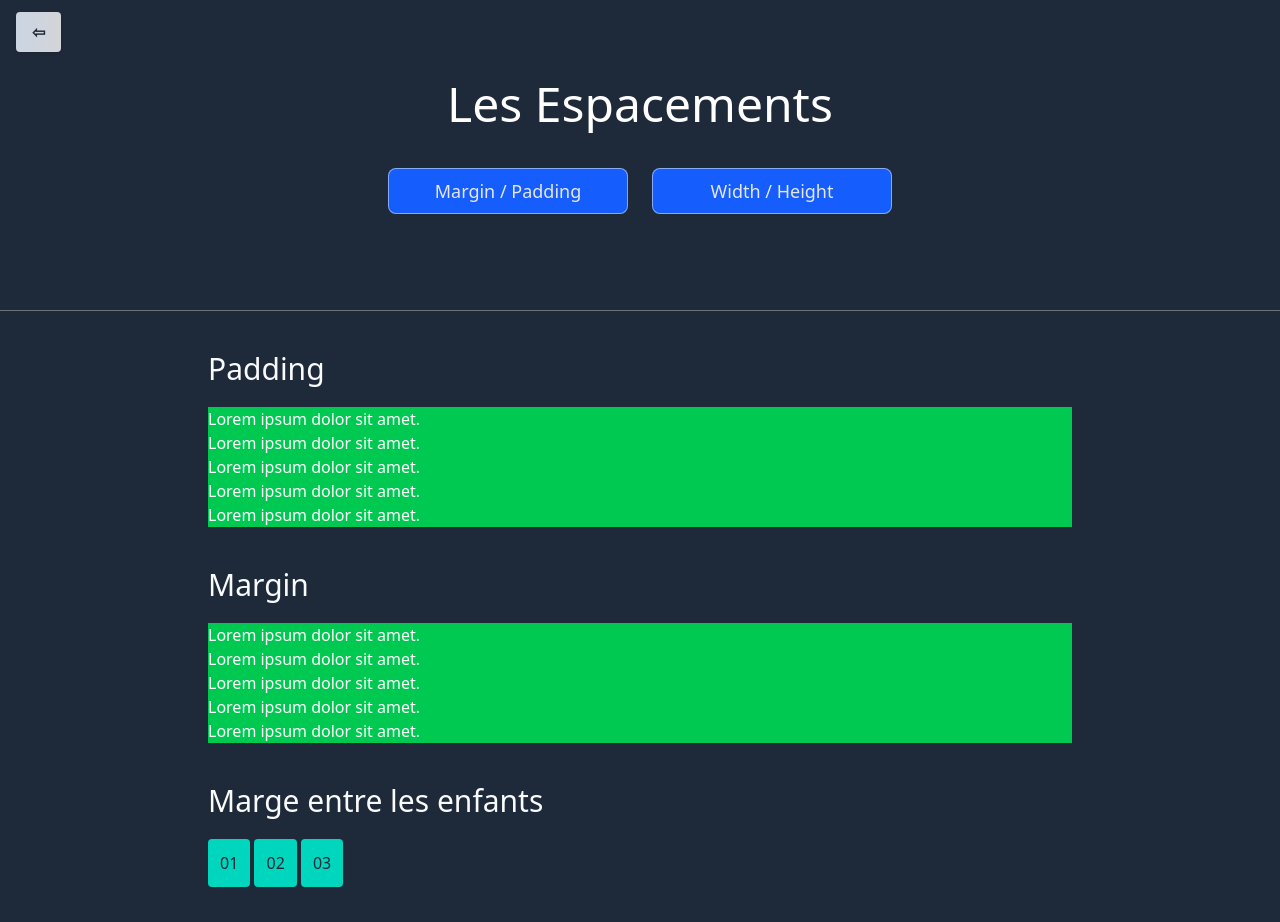
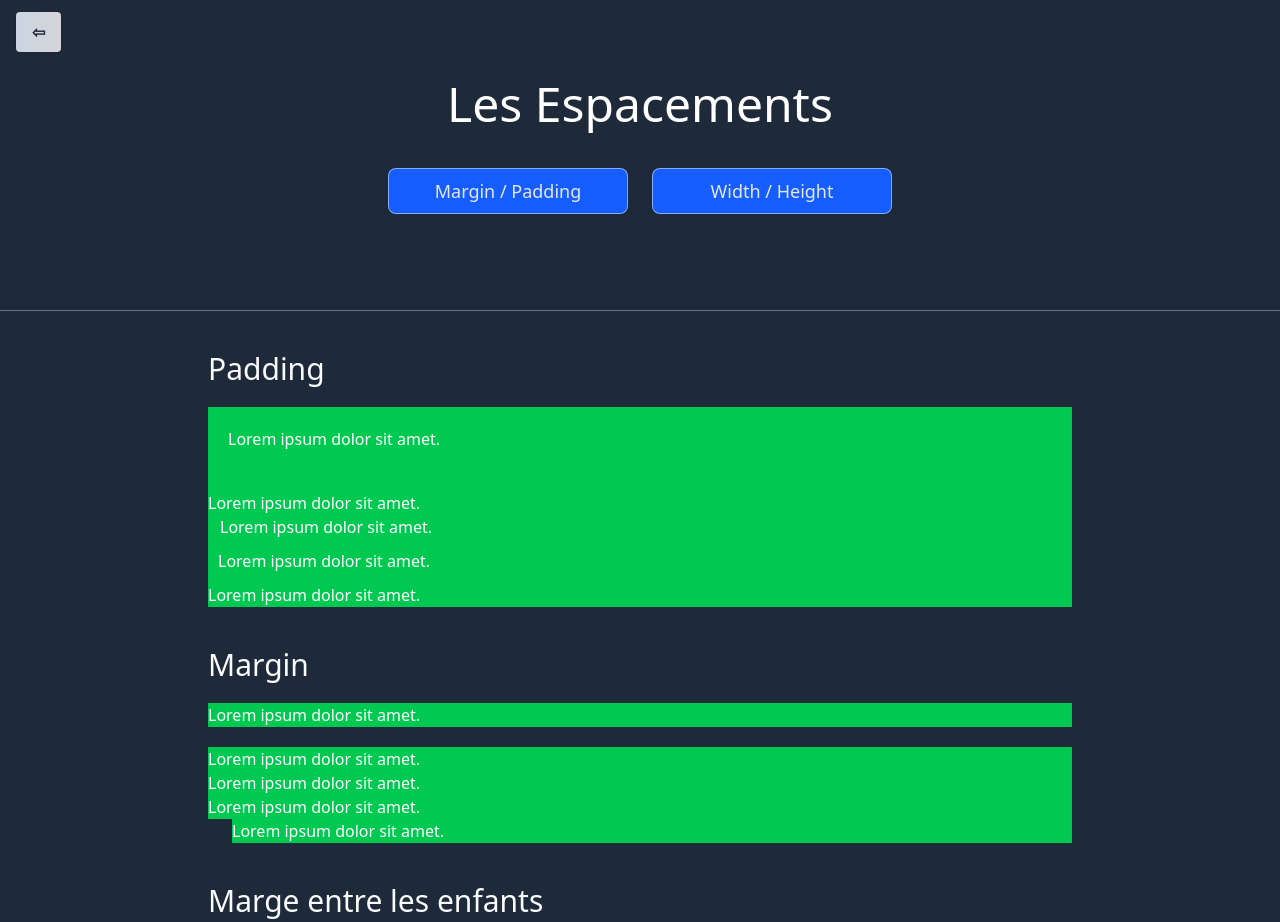
Before and after one commit to Fayecodeur/cours-tailwindcss, a plain HTML site: page 2.Bac-a-sable/Chapitres/1.Espacement-et-taille/1.espacement.html in a window 1280 px wide. Shown: the top 922 px of the page. Drawn offline with nearby package versions, Linux system fonts and the light colour scheme.

Commit message:
cours sur les espacements en tailwind css

```diff
--- a/2.Bac-a-sable/Chapitres/1.Espacement-et-taille/1.espacement.html
+++ b/2.Bac-a-sable/Chapitres/1.Espacement-et-taille/1.espacement.html
@@ -1,5 +1,6 @@
 <!DOCTYPE html>
 <html lang="fr">
+
 <head>
   <meta charset="UTF-8">
   <meta http-equiv="X-UA-Compatible" content="IE=edge">
@@ -8,17 +9,21 @@
   <script src="https://cdn.jsdelivr.net/npm/@tailwindcss/browser@4"></script>
 
 </head>
+
 <body class="bg-gray-800 text-white pt-20">
 
-  <a class="absolute left-4 top-3	 flex items-center  px-4 py-2 font-semibold  bg-gradient-to-r from-slate-300 to-zinc-300 text-gray-800  rounded-sm shadow-sm " href="../../menu.html">
+  <a class="absolute left-4 top-3	 flex items-center  px-4 py-2 font-semibold  bg-gradient-to-r from-slate-300 to-zinc-300 text-gray-800  rounded-sm shadow-sm "
+    href="../../menu.html">
     <span class="text-md">&#8678;</span>
   </a>
 
   <h1 class="font-medium text-5xl text-center mb-10">Les Espacements</h1>
 
   <nav class="max-w-5xl mx-auto flex flex-wrap justify-center gap-6 mb-24 px-10">
-    <a class="flex-shrink-0  rounded-lg py-2 w-60 border border-gray-50/50 bg-blue-600 hover:bg-blue-700 text-gray-200 text-lg flex justify-center items-center cursor-pointer" href="./1.espacement.html">Margin / Padding </a>
-    <a class="flex-shrink-0  rounded-lg py-2 w-60 border border-gray-50/50 bg-blue-600 hover:bg-blue-700 text-gray-200 text-lg flex justify-center items-center cursor-pointer"  href="./2.taille.html">Width / Height</a>
+    <a class="flex-shrink-0  rounded-lg py-2 w-60 border border-gray-50/50 bg-blue-600 hover:bg-blue-700 text-gray-200 text-lg flex justify-center items-center cursor-pointer"
+      href="./1.espacement.html">Margin / Padding </a>
+    <a class="flex-shrink-0  rounded-lg py-2 w-60 border border-gray-50/50 bg-blue-600 hover:bg-blue-700 text-gray-200 text-lg flex justify-center items-center cursor-pointer"
+      href="./2.taille.html">Width / Height</a>
   </nav>
 
 
@@ -51,10 +56,10 @@
             p-[10px] → Crée une classe arbitraire ajoutée au fichier final
       -->
 
-      <p class="bg-green-500">Lorem ipsum dolor sit amet.</p>
-      <p class="bg-green-500">Lorem ipsum dolor sit amet.</p>
-      <p class="bg-green-500">Lorem ipsum dolor sit amet.</p>
-      <p class="bg-green-500">Lorem ipsum dolor sit amet.</p>
+    <p class="p-5 bg-green-500">Lorem ipsum dolor sit amet.</p>
+    <p class=" pt-5 bg-green-500">Lorem ipsum dolor sit amet.</p>
+    <p class="bg-green-500 pl-3">Lorem ipsum dolor sit amet.</p>
+    <p class="bg-green-500 p-[10px]">Lorem ipsum dolor sit amet.</p>
     <p class="bg-green-500">Lorem ipsum dolor sit amet.</p>
 
 
@@ -77,11 +82,11 @@
             -m-2, -mt-4, etc.
       -->
 
+    <p class="bg-green-500 mb-5">Lorem ipsum dolor sit amet.</p>
     <p class="bg-green-500">Lorem ipsum dolor sit amet.</p>
     <p class="bg-green-500">Lorem ipsum dolor sit amet.</p>
     <p class="bg-green-500">Lorem ipsum dolor sit amet.</p>
-      <p class="bg-green-500">Lorem ipsum dolor sit amet.</p>
-      <p class="bg-green-500">Lorem ipsum dolor sit amet.</p>
+    <p class="bg-green-500 ml-6">Lorem ipsum dolor sit amet.</p>
 
 
     <h2 class="text-3xl  text-gray-50 mt-10 mb-5">Marge entre les enfants</h2>
@@ -104,7 +109,7 @@
         }
       -->
 
-      <div class="">
+    <div class="space-x-3">
       <button class="bg-teal-400 rounded p-3 text-gray-800">01</button>
       <button class="bg-teal-400 rounded p-3 text-gray-800">02</button>
       <button class="bg-teal-400 rounded p-3 text-gray-800">03</button>
@@ -113,4 +118,5 @@
   </div>
 
 </body>
+
 </html>
```
Lines whose indentation alone changed are shown as unchanged.
